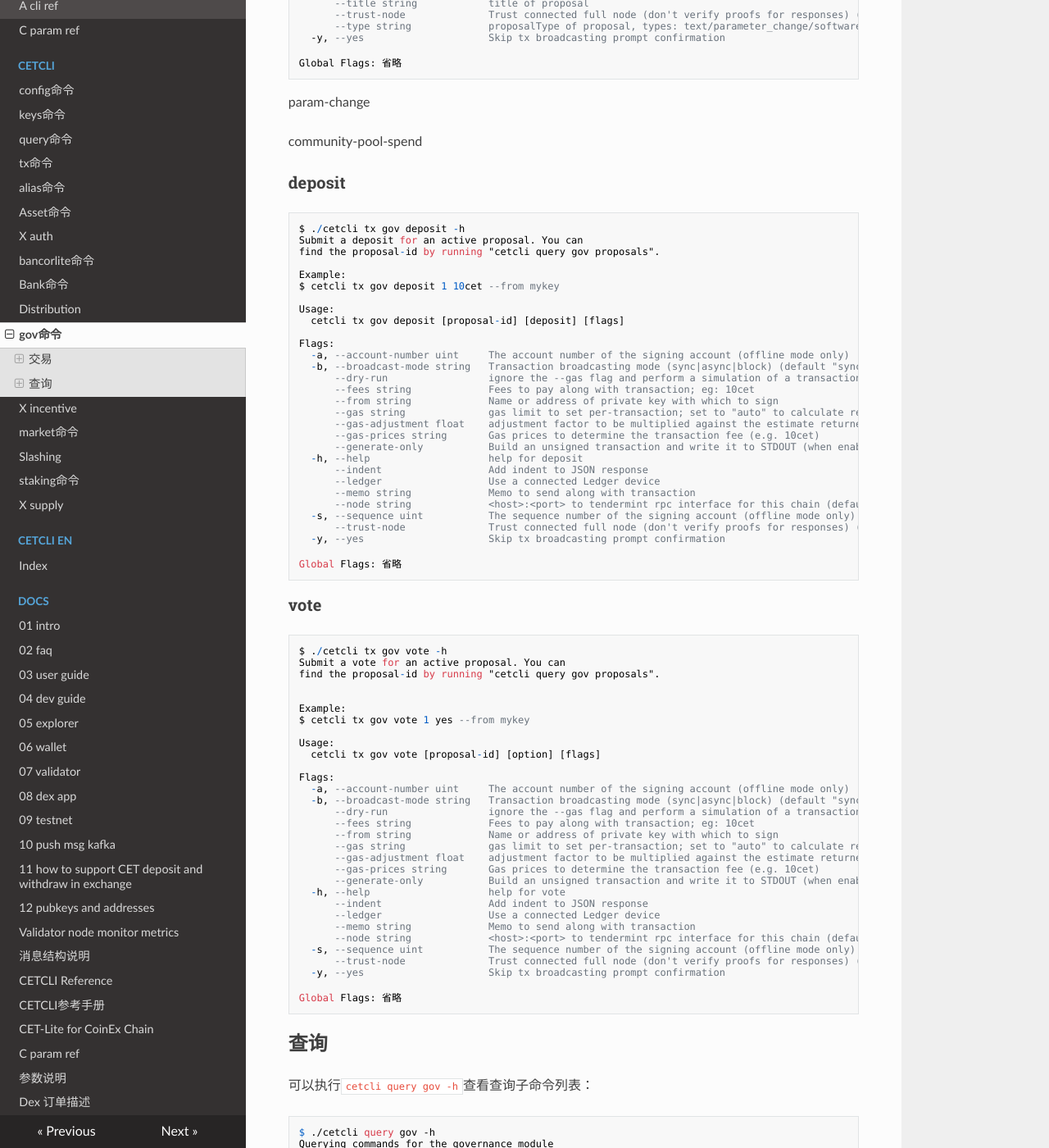
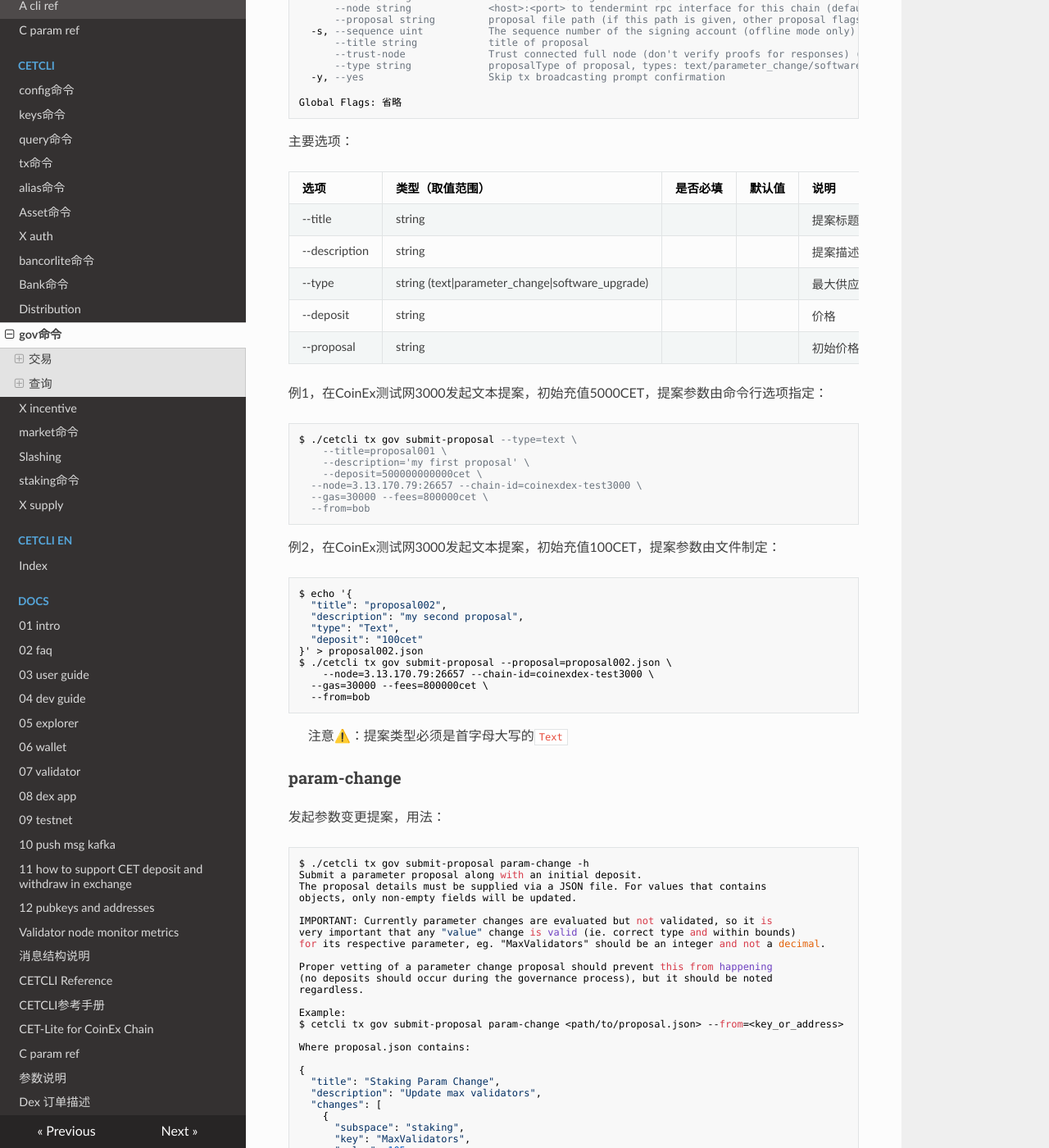
Before and after one commit to coinexchain/dex-manual, an MkDocs documentation site: the page built from docs/cetcli/x_gov.md, in a window 1280 px wide and 1400 px high, scrolled down 1318 px. Shown: the whole window at 82% size. Built offline with MkDocs 1.6.1, drawn with Linux system fonts in a browser that asks for light colours; nearby versions of some CDN libraries; some of the changed text lies outside the part shown.

Commit message:
Update x_gov.md

````diff
--- a/docs/cetcli/x_gov.md
+++ b/docs/cetcli/x_gov.md
@@ -31,7 +31,7 @@ Global Flags: 省略
 
 ### submit-proposal
 
-
+发起提案，用法：
 
 ```
 $ ./cetcli tx gov submit-proposal -h
@@ -89,19 +89,205 @@ Flags:
 Global Flags: 省略
 ```
 
+主要选项：
+
+| 选项          | 类型（取值范围）                                  | 是否必填 | 默认值 | 说明     |
+| ------------- | ------------------------------------------------- | -------- | ------ | -------- |
+| --title       | string                                            |          |        | 提案标题 |
+| --description | string                                            |          |        | 提案描述 |
+| --type        | string (text\|parameter_change\|software_upgrade) |          |        | 最大供应 |
+| --deposit     | string                                            |          |        | 价格     |
+| --proposal    | string                                            |          |        | 初始价格 |
+
+例1，在CoinEx测试网3000发起文本提案，初始充值5000CET，提案参数由命令行选项指定：
+
+```
+$ ./cetcli tx gov submit-proposal --type=text \
+	--title=proposal001 \
+	--description='my first proposal' \
+	--deposit=500000000000cet \
+  --node=3.13.170.79:26657 --chain-id=coinexdex-test3000 \
+  --gas=30000 --fees=800000cet \
+  --from=bob
+```
+
+例2，在CoinEx测试网3000发起文本提案，初始充值100CET，提案参数由文件制定：
+
+```
+$ echo '{
+  "title": "proposal002",
+  "description": "my second proposal",
+  "type": "Text",
+  "deposit": "100cet"
+}' > proposal002.json
+$ ./cetcli tx gov submit-proposal --proposal=proposal002.json \
+	--node=3.13.170.79:26657 --chain-id=coinexdex-test3000 \
+  --gas=30000 --fees=800000cet \
+  --from=bob
+```
+
+> 注意⚠️：提案类型必须是首字母大写的`Text`
 
 
-param-change
 
-community-pool-spend
+### param-change
+
+发起参数变更提案，用法：
+
+```
+$ ./cetcli tx gov submit-proposal param-change -h
+Submit a parameter proposal along with an initial deposit.
+The proposal details must be supplied via a JSON file. For values that contains
+objects, only non-empty fields will be updated.
+
+IMPORTANT: Currently parameter changes are evaluated but not validated, so it is
+very important that any "value" change is valid (ie. correct type and within bounds)
+for its respective parameter, eg. "MaxValidators" should be an integer and not a decimal.
+
+Proper vetting of a parameter change proposal should prevent this from happening
+(no deposits should occur during the governance process), but it should be noted
+regardless.
+
+Example:
+$ cetcli tx gov submit-proposal param-change <path/to/proposal.json> --from=<key_or_address>
+
+Where proposal.json contains:
+
+{
+  "title": "Staking Param Change",
+  "description": "Update max validators",
+  "changes": [
+    {
+      "subspace": "staking",
+      "key": "MaxValidators",
+      "value": 105
+    }
+  ],
+  "deposit": [
+    {
+      "denom": "stake",
+      "amount": "10000"
+    }
+  ]
+}
+
+Usage:
+  cetcli tx gov submit-proposal param-change [proposal-file] [flags]
+
+Flags: 省略
+Global Flags: 省略
+```
+
+参数：
+
+| 参数  | 类型（取值范围） | 是否必填 | 默认值 | 说明     |
+| ----- | ---------------- | -------- | ------ | -------- |
+| 参数1 | string           | ✔        |        | 提案标题 |
+
+例1，在CoinEx测试网3000发起参数变更提案，将验证者上限提高到50（当前为42）：
+
+```
+$ echo '{
+  "title": "Staking Param Change",
+  "description": "Update max validators",
+  "changes": [
+    {
+      "subspace": "staking",
+      "key": "MaxValidators",
+      "value": 50
+    }
+  ],
+  "deposit": [
+    {
+      "denom": "cet",
+      "amount": "10000"
+    }
+  ]
+}' > proposal003.json
+$ ./cetcli tx gov submit-proposal param-change proposal003.json \
+	--node=3.13.170.79:26657 --chain-id=coinexdex-test3000 \
+  --gas=30000 --fees=800000cet \
+  --from=bob
+```
 
 
+
+### community-pool-spend
+
+发起“community pool spend”提案，用法：
+
+```
+$ ./cetcli tx gov submit-proposal community-pool-spend -h
+Submit a community pool spend proposal along with an initial deposit.
+The proposal details must be supplied via a JSON file.
+
+Example:
+$ cetcli tx gov submit-proposal community-pool-spend <path/to/proposal.json> --from=<key_or_address>
+
+Where proposal.json contains:
+
+{
+  "title": "Community Pool Spend",
+  "description": "Pay me some Atoms!",
+  "recipient": "cettest1s5afhd6gxevu37mkqcvvsj8qeylhn0rzp3yvun",
+  "amount": [
+    {
+      "denom": "stake",
+      "amount": "10000"
+    }
+  ],
+  "deposit": [
+    {
+      "denom": "stake",
+      "amount": "10000"
+    }
+  ]
+}
+
+Usage:
+  cetcli tx gov submit-proposal community-pool-spend [proposal-file] [flags]
+
+Flags: 省略
+Global Flags: 省略
+```
+
+参数：
+
+| 参数  | 类型（取值范围） | 是否必填 | 默认值 | 说明 |
+| ----- | ---------------- | -------- | ------ | ---- |
+| 参数1 | string           | ✔        |        |      |
+
+例1，在CoinEx测试网3000发起“community pool spend”提案：
+
+```
+$ echo '{
+  "title": "Community Pool Spend",
+  "description": "Pay me some CET!",
+  "recipient": "cettest1ww4767g5sf5y4pn5gutf7hgetc42w7hughzscm",
+  "amount": [
+    {
+      "denom": "cet",
+      "amount": "10000"
+    }
+  ],
+  "deposit": [
+    {
+      "denom": "cet",
+      "amount": "10000"
+    }
+  ]
+}' > proposal004.json
+$ ./cetcli tx gov submit-proposal community-pool-spend proposal004.json \
+	--node=3.13.170.79:26657 --chain-id=coinexdex-test3000 \
+  --gas=30000 --fees=800000cet \
+  --from=bob
+```
 
 
 
 ### deposit
 
-
+给提案充值，用法：
 
 ```
 $ ./cetcli tx gov deposit -h
@@ -114,41 +300,36 @@ $ cetcli tx gov deposit 1 10cet --from mykey
 Usage:
   cetcli tx gov deposit [proposal-id] [deposit] [flags]
 
-Flags:
-  -a, --account-number uint     The account number of the signing account (offline mode only)
-  -b, --broadcast-mode string   Transaction broadcasting mode (sync|async|block) (default "sync")
-      --dry-run                 ignore the --gas flag and perform a simulation of a transaction, but don't broadcast it
-      --fees string             Fees to pay along with transaction; eg: 10cet
-      --from string             Name or address of private key with which to sign
-      --gas string              gas limit to set per-transaction; set to "auto" to calculate required gas automatically (default 200000) (default "200000")
-      --gas-adjustment float    adjustment factor to be multiplied against the estimate returned by the tx simulation; if the gas limit is set manually this flag is ignored  (default 1)
-      --gas-prices string       Gas prices to determine the transaction fee (e.g. 10cet)
-      --generate-only           Build an unsigned transaction and write it to STDOUT (when enabled, the local Keybase is not accessible and the node operates offline)
-  -h, --help                    help for deposit
-      --indent                  Add indent to JSON response
-      --ledger                  Use a connected Ledger device
-      --memo string             Memo to send along with transaction
-      --node string             <host>:<port> to tendermint rpc interface for this chain (default "tcp://localhost:26657")
-  -s, --sequence uint           The sequence number of the signing account (offline mode only)
-      --trust-node              Trust connected full node (don't verify proofs for responses) (default true)
-  -y, --yes                     Skip tx broadcasting prompt confirmation
-
+Flags: 省略
 Global Flags: 省略
 ```
 
+参数：
 
+| 参数  | 类型（取值范围） | 是否必填 | 默认值 | 说明                   |
+| ----- | ---------------- | -------- | ------ | ---------------------- |
+| 参数1 | uint             | ✔        |        | 提案ID                 |
+| 参数2 | string           | ✔        |        | 充值金额，例如10000cet |
+
+例1，在CoinEx链测试网3000给提案1充值5000CET：
+
+```
+$ ./cetcli tx gov deposit 1 500000000000cet \
+	--node=3.13.170.79:26657 --chain-id=coinexdex-test3000 \
+  --gas=30000 --fees=800000cet \
+  --from=bob
+```
 
 
 
 ### vote
 
-
+给提案投票，用法：
 
 ```
 $ ./cetcli tx gov vote -h
 Submit a vote for an active proposal. You can
 find the proposal-id by running "cetcli query gov proposals".
-
 
 Example:
 $ cetcli tx gov vote 1 yes --from mykey
@@ -156,35 +337,25 @@ $ cetcli tx gov vote 1 yes --from mykey
 Usage:
   cetcli tx gov vote [proposal-id] [option] [flags]
 
-Flags:
-  -a, --account-number uint     The account number of the signing account (offline mode only)
-  -b, --broadcast-mode string   Transaction broadcasting mode (sync|async|block) (default "sync")
-      --dry-run                 ignore the --gas flag and perform a simulation of a transaction, but don't broadcast it
-      --fees string             Fees to pay along with transaction; eg: 10cet
-      --from string             Name or address of private key with which to sign
-      --gas string              gas limit to set per-transaction; set to "auto" to calculate required gas automatically (default 200000) (default "200000")
-      --gas-adjustment float    adjustment factor to be multiplied against the estimate returned by the tx simulation; if the gas limit is set manually this flag is ignored  (default 1)
-      --gas-prices string       Gas prices to determine the transaction fee (e.g. 10cet)
-      --generate-only           Build an unsigned transaction and write it to STDOUT (when enabled, the local Keybase is not accessible and the node operates offline)
-  -h, --help                    help for vote
-      --indent                  Add indent to JSON response
-      --ledger                  Use a connected Ledger device
-      --memo string             Memo to send along with transaction
-      --node string             <host>:<port> to tendermint rpc interface for this chain (default "tcp://localhost:26657")
-  -s, --sequence uint           The sequence number of the signing account (offline mode only)
-      --trust-node              Trust connected full node (don't verify proofs for responses) (default true)
-  -y, --yes                     Skip tx broadcasting prompt confirmation
-
+Flags: 省略
 Global Flags: 省略
 ```
 
+参数：
 
+| 参数  | 类型（取值范围）                      | 是否必填 | 默认值 | 说明                   |
+| ----- | ------------------------------------- | -------- | ------ | ---------------------- |
+| 参数1 | uint                                  | ✔        |        | 提案ID                 |
+| 参数2 | string (Yes\|Abstain\|No\|NoWithVeto) | ✔        |        | 投票（赞同、弃权、反对、强烈反对） |
 
+例1，在CoinEx链测试网3000给提案1投赞同票：
 
-
-
-
-
+```
+$ ./cetcli tx gov vote 1 Yes \
+	--node=3.13.170.79:26657 --chain-id=coinexdex-test3000 \
+  --gas=30000 --fees=800000cet \
+  --from=bob
+```
 
 
 
@@ -269,7 +440,7 @@ $ ./cetcli query gov params --node=47.252.23.106:26657 --chain-id=coinexdex -o j
 
 ### proposals
 
-
+查看全部提案，用法：
 
 ```
 $ ./cetcli query gov proposals -h
@@ -298,7 +469,49 @@ Flags:
 Global Flags: 省略
 ```
 
+主要选项：
 
+| 参数        | 类型（取值范围）                                         | 是否必填 | 默认值 | 说明                                             |
+| ----------- | -------------------------------------------------------- | -------- | ------ | ------------------------------------------------ |
+| --depositor | string                                                   |          |        | 通过提案赞助者（Bech32地址）过滤提案             |
+| --voter     | string                                                   |          |        | 通过提案投票者（Bech32地址）过滤提案             |
+| --status    | string (deposit_period\|voting_period\|passed\|rejected) |          |        | 通过提案状态（预案、投票中、通过、拒绝）过滤提案 |
+
+例1，查看CoinEx链测试网3000全部提案：
+
+```
+$ ./cetcli query gov proposals --node=3.13.170.79:26657 --chain-id=coinexdex -o json --indent
+[
+  {
+    "content": {
+      "type": "cosmos-sdk/TextProposal",
+      "value": {
+        "title": "proposal001",
+        "description": "my first proposal"
+      }
+    },
+    "id": "1",
+    "proposal_status": "VotingPeriod",
+    "final_tally_result": {
+      "yes": "0",
+      "abstain": "0",
+      "no": "0",
+      "no_with_veto": "0"
+    },
+    "submit_time": "2019-11-27T02:37:16.602399366Z",
+    "deposit_end_time": "2019-12-11T02:37:16.602399366Z",
+    "total_deposit": [
+      {
+        "denom": "cet",
+        "amount": "1010000000000"
+      }
+    ],
+    "voting_start_time": "2019-11-27T03:36:54.939461379Z",
+    "voting_end_time": "2019-12-11T03:36:54.939461379Z"
+  },
+  ...
+]
+```
 
 
 
````
